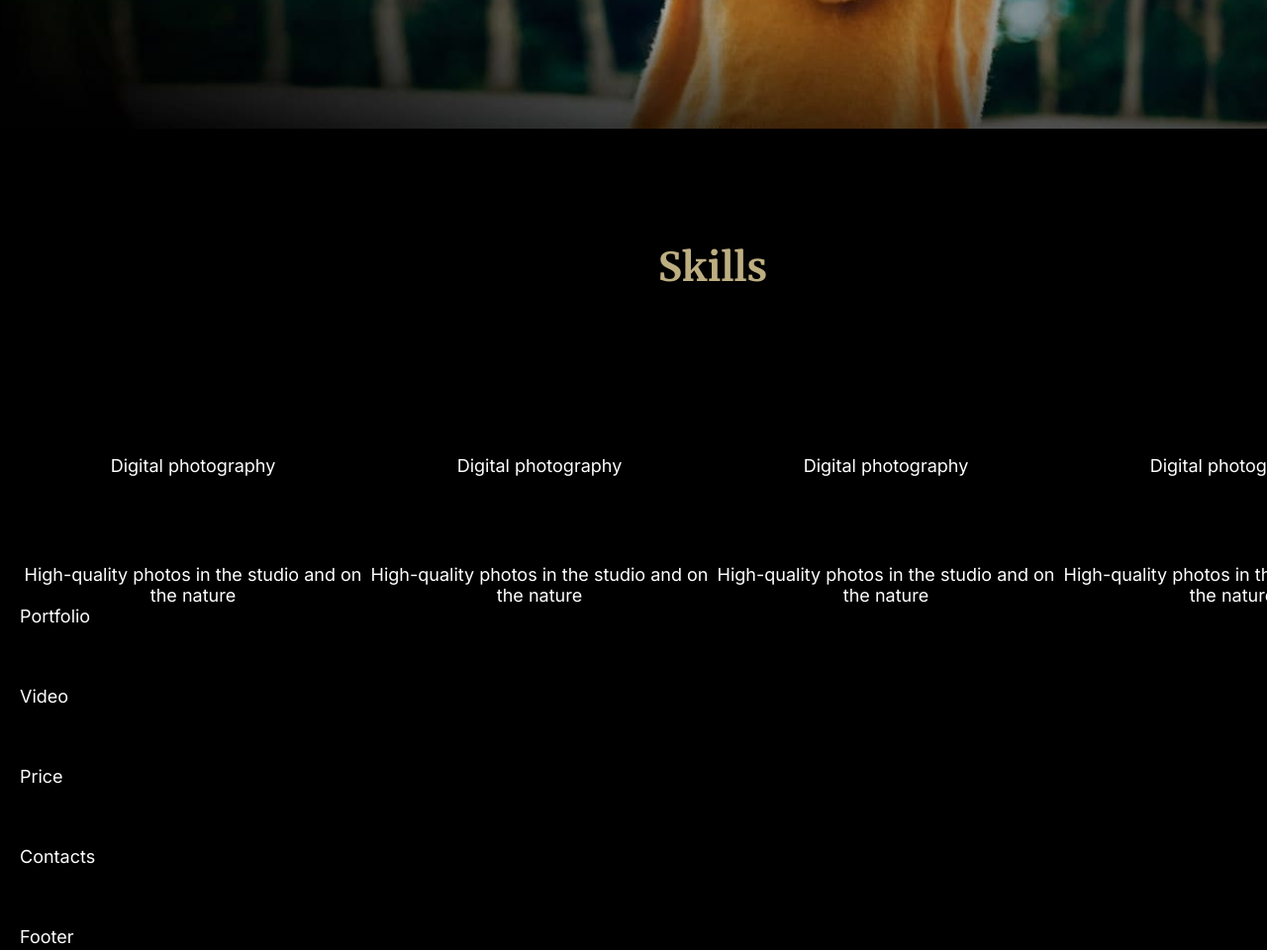
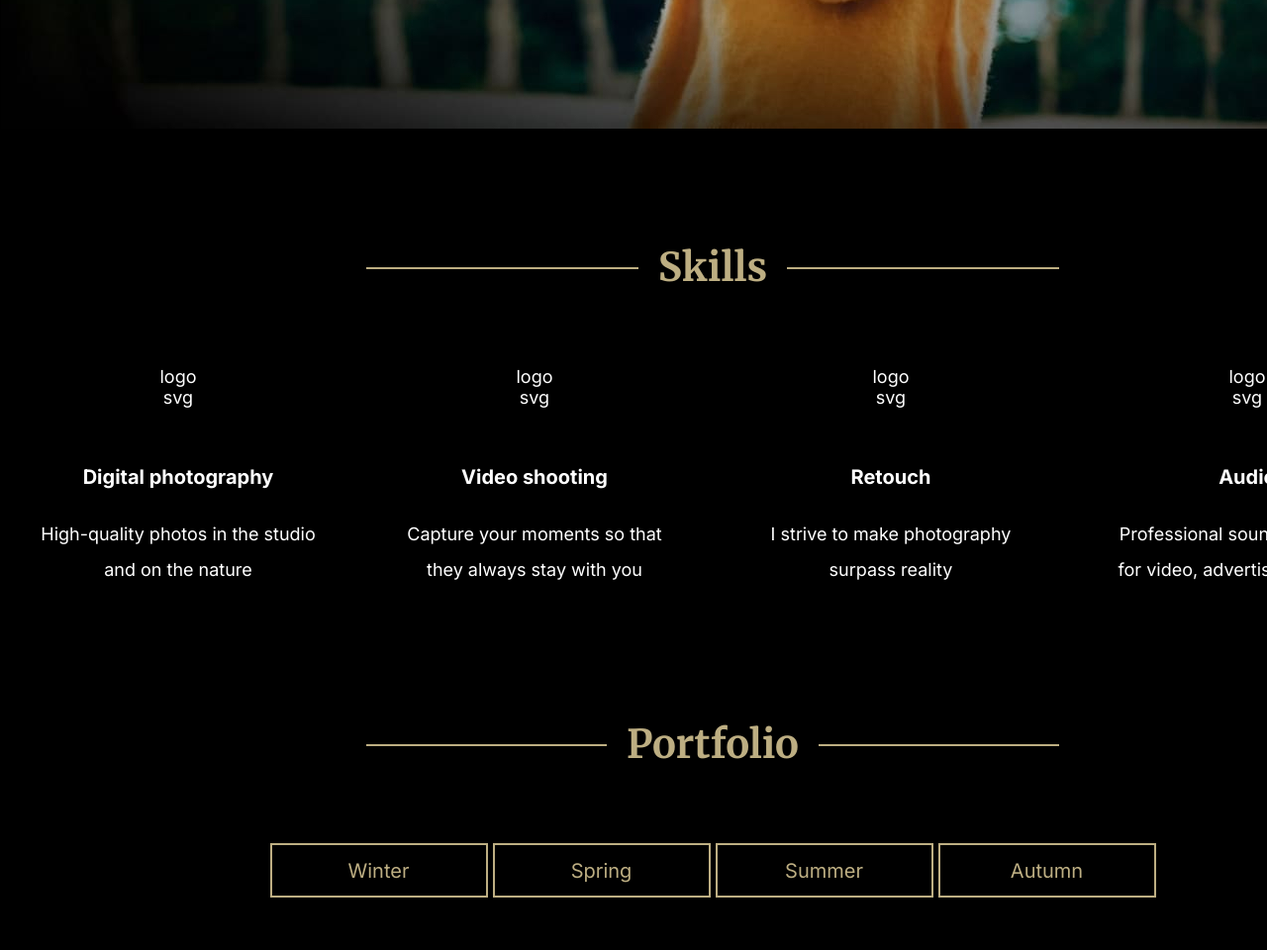
Before and after one commit to antiqqt/Stage0, a plain HTML site: page portfolio/index.html in a window 1280 px wide. Shown: the part 780-1740 px from the top of the page at 99% size. Drawn offline with Linux system fonts and the light colour scheme.

Commit message:
feat: add skills and portfolio sections

```diff
--- a/portfolio/index.html
+++ b/portfolio/index.html
@@ -46,60 +46,105 @@
         </section>
       </div>
 
-      <div class="container container-main">
+      <div class="container container-padding">
         <section class="section section-skills" id="skills">
           <h2 class="section-title">
             <span class="section-title-text">Skills</span>
-            <div class="section-title-line"></div>
           </h2>
           <div class="skills-items">
             <div class="skills-item">
-              <div class="skills-item-img"></div>
+              <div class="skills-item-img">logo svg</div>
               <div class="skills-item-header">Digital photography</div>
               <div class="skills-item-text">
                 High-quality photos in the studio and on the nature
               </div>
             </div>
             <div class="skills-item">
-              <div class="skills-item-img"></div>
-              <div class="skills-item-header">Digital photography</div>
+              <div class="skills-item-img">logo svg</div>
+              <div class="skills-item-header">Video shooting</div>
               <div class="skills-item-text">
-                High-quality photos in the studio and on the nature
+                Capture your moments so that they always stay with you
               </div>
             </div>
             <div class="skills-item">
-              <div class="skills-item-img"></div>
-              <div class="skills-item-header">Digital photography</div>
+              <div class="skills-item-img">logo svg</div>
+              <div class="skills-item-header">Retouch</div>
               <div class="skills-item-text">
-                High-quality photos in the studio and on the nature
+                I strive to make photography surpass reality
               </div>
             </div>
             <div class="skills-item">
-              <div class="skills-item-img"></div>
-              <div class="skills-item-header">Digital photography</div>
+              <div class="skills-item-img">logo svg</div>
+              <div class="skills-item-header">Audio</div>
               <div class="skills-item-text">
-                High-quality photos in the studio and on the nature
+                Professional sounds recording for video, advertising, portfolio
               </div>
             </div>
           </div>
         </section>
 
-        <section class="section" id="portfolio">
-          <h2 class="section-title">Portfolio</h2>
+        <section class="section section-portfolio" id="portfolio">
+          <h2 class="section-title">
+            <span class="section-title-text">Portfolio</span>
+          </h2>
+          <div class="portfolio-btns">
+            <button class="btn btn-dark">Winter</button>
+            <button class="btn btn-dark">Spring</button>
+            <button class="btn btn-dark">Summer</button>
+            <button class="btn btn-dark">Autumn</button>
+          </div>
+          <div class="portfolio-items">
+            <img
+              src="./assets/img/portfolio-img-1.jpg"
+              alt="a lovely couple kissing"
+              class="portfolio-img"
+            />
+            <img
+              src="./assets/img/portfolio-img-2.jpg"
+              alt="a horse near a tree during sunset"
+              class="portfolio-img"
+            />
+            <img
+              src="./assets/img/portfolio-img-3.jpg"
+              alt="a young boy"
+              class="portfolio-img"
+            />
+            <img
+              src="./assets/img/portfolio-img-4.jpg"
+              alt="misty woods"
+              class="portfolio-img"
+            />
+            <img
+              src="./assets/img/portfolio-img-5.jpg"
+              alt="old couple smiling at each other"
+              class="portfolio-img"
+            />
+            <img
+              src="./assets/img/portfolio-img-6.jpg"
+              alt="girl taking photo of flower"
+              class="portfolio-img"
+            />
+          </div>
         </section>
 
         <section class="section" id="video">
-          <h2 class="section-title">Video</h2>
+          <h2 class="section-title">
+            <span class="section-title-text">Video</span>
+          </h2>
         </section>
 
         <section class="section" id="price">
-          <h2 class="section-title">Price</h2>
+          <h2 class="section-title">
+            <span class="section-title-text">Price</span>
+          </h2>
         </section>
       </div>
 
-      <div class="container container-fullscren">
+      <div class="container container-fullscreen">
         <section class="section" id="contacts">
-          <h2 class="section-title">Contacts</h2>
+          <h2 class="section-title contacts-title">
+            <span class="section-title-text">Contact me</span>
+          </h2>
         </section>
       </div>
     </main>
--- a/portfolio/style.css
+++ b/portfolio/style.css
@@ -46,10 +46,6 @@ body {
   padding: 0 20px;
 }
 
-.container-fullscreen {
-  padding: 0;
-}
-
 /* Header */
 .header {
   font-size: 20px;
@@ -61,7 +57,7 @@ body {
   padding-top: 20px;
   padding-bottom: 20px;
   line-height: 50px;
-  background-image: url("./assets/img/bg-portfolio.jpg");
+  background-image: url('./assets/img/bg-portfolio.jpg');
   background-repeat: no-repeat;
 }
 
@@ -99,36 +95,60 @@ body {
   font-weight: 700;
 }
 
+/* Main */
+.container-fullscreen {
+  padding: 0;
+}
 
-/* Main */
-.container-main {
+.container-padding {
   display: grid;
   align-content: space-between;
 }
 
+.container-padding > .section {
+  padding-top: 100px;
+}
+
 .section-title {
-  margin-bottom: 60px;
+  position: relative;
+  z-index: 1;
+  margin: 0 auto 60px;
+  width: 700px;
+  height: 80px;
+  text-align: center;
+}
+
+.section-title::before {
+  position: absolute;
+  top: 50%;
+  left: 0;
+  right: 0;
+  bottom: 0;
+  z-index: -1;
+  content: '';
+  margin: 0 auto;
+  border-top: 2px solid var(--clr-contrast);
 }
 
 .section-title-text {
-  display: block;
+  padding: 15px 20px;
   font-family: var(--ff-secondary);
   font-size: var(--fs-title-secondary);
   font-weight: 700;
   color: var(--clr-contrast);
   line-height: 80px;
-  text-align: center;
+  background-color: var(--clr-primary);
 }
 
 .section-hero {
   height: 820px;
   padding-top: 160px;
-  background-image: url("./assets/img/bg-portfolio.jpg");
+  background-image: url('./assets/img/bg-portfolio.jpg');
   background-position: center -90px;
   background-repeat: no-repeat;
 }
 
-.hero-content{
+.hero-content {
   width: 500px;
   margin-left: 80px;
 }
@@ -149,40 +169,86 @@ body {
 }
 
 .section-skills {
-  padding-top: 100px;
   height: 482px;
 }
 
 .skills-items {
   display: flex;
-  justify-content: space-between;
-
+  flex-wrap: wrap;
+  gap: 40px;
   height: 242px;
 }
 
 .skills-item {
   display: flex;
   flex-direction: column;
-  justify-content: space-between;
+  width: 320px;
   text-align: center;
 }
 
+.skills-item-img {
+  margin: 0 130px 50px;
+}
+
+.skills-item-header {
+  margin: 0 20px 20px;
+  font-size: 20px;
+  font-weight: 700;
+  line-height: 40px;
+}
+
+.skills-item-text {
+  margin: 0 20px 8px;
+  line-height: 36px;
+}
+
+.section-portfolio {
+  height: 1500px;
+}
+
+.portfolio-btns {
+  display: flex;
+  justify-content: center;
+  gap: 5px;
+  margin: 0 auto 60px;
+}
+
+.portfolio-items {
+  display: grid;
+  grid-template-columns: repeat(3, 1fr);
+  gap: 25px;
+}
+
+.contacts-title::before {
+  content: none;
+}
 
 /* Utility */
 .btn {
   width: 220px;
   height: 55px;
   padding: 0;
-  font-family:var(--ff-primary);
+  font-family: var(--ff-primary);
   font-size: 20px;
   line-height: 40px;
   color: var(--clr-primary);
   border: none;
   background-color: var(--clr-contrast);
   cursor: pointer;
-  transition: .3s;
+  transition: 0.3s;
 }
 
 .btn:hover {
   color: var(--clr-secondary);
 }
+
+.btn-dark {
+  color: var(--clr-contrast);
+  border: 2px solid var(--clr-contrast);
+  background-color: var(--clr-primary);
+}
+
+.btn-dark:hover {
+  color: var(--clr-primary);
+  background-color: var(--clr-contrast);
+}
```
Also changed, not shown: portfolio/assets/img/portfolio-img-1.jpg (added), portfolio/assets/img/portfolio-img-2.jpg (added), portfolio/assets/img/portfolio-img-3.jpg (added), portfolio/assets/img/portfolio-img-4.jpg (added), portfolio/assets/img/portfolio-img-5.jpg (added), portfolio/assets/img/portfolio-img-6.jpg (added).
